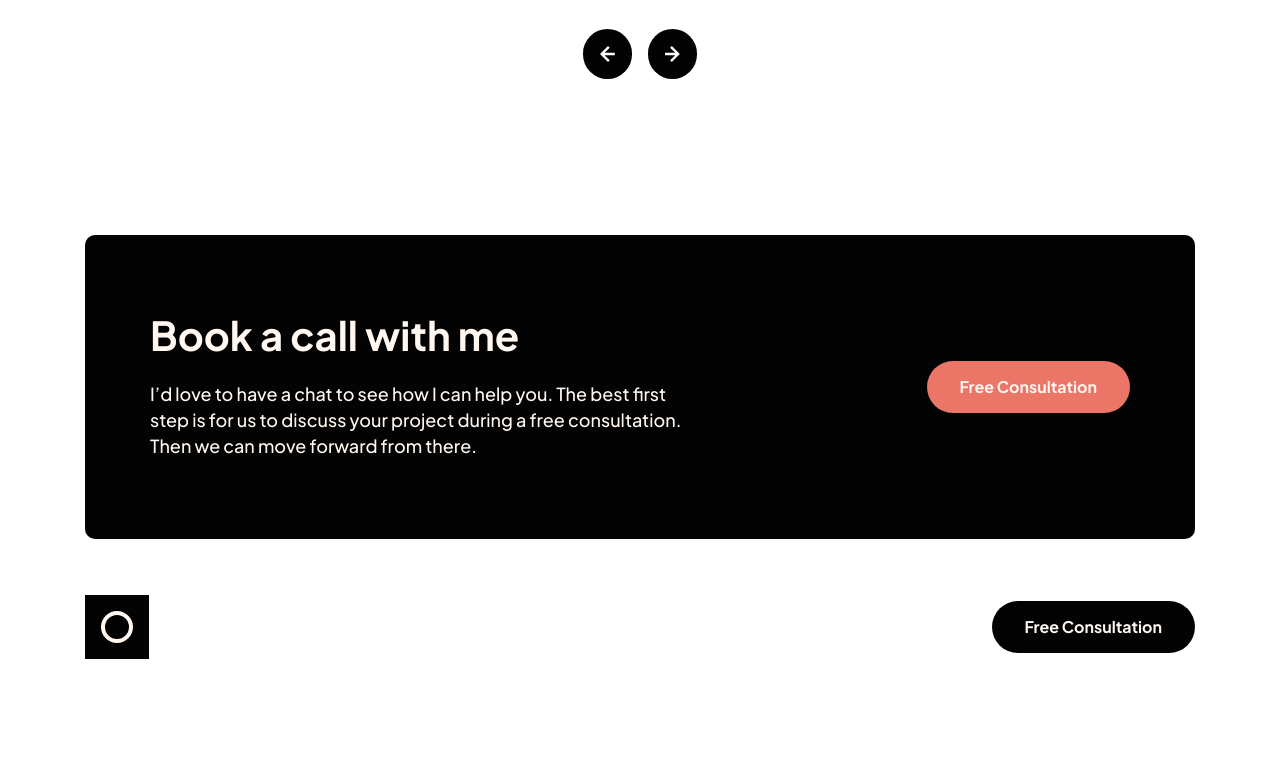
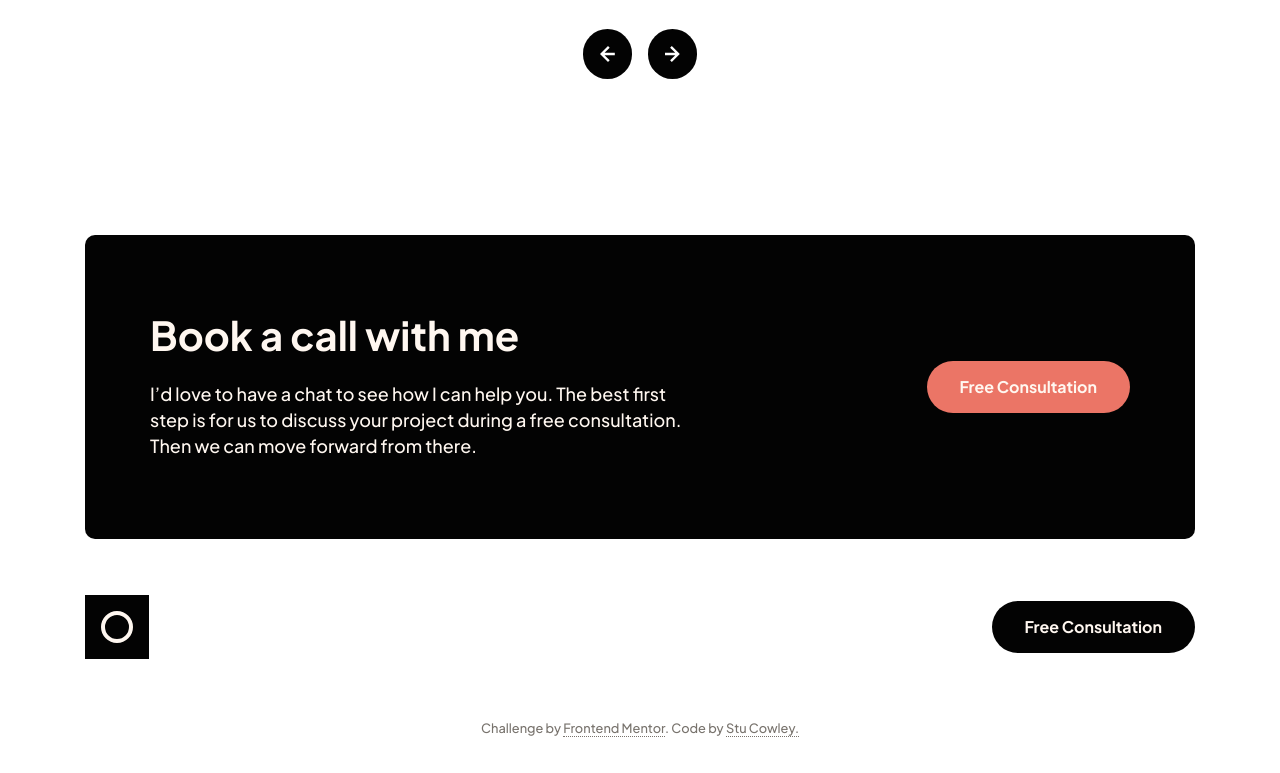
Before and after one commit to frontendstu/single-page-design-portfolio, a website: page src/index.html in a window 1280 px wide. Shown: the part 1765-2538 px from the top of the page. Before the commit the page ends 2480 px from the top, so only its background shows below. Drawn offline with nearby package versions, Linux system fonts and the light colour scheme; files that its build step writes are made by us from their sources.

Commit message:
feat(index.html): add page attribution

```diff
--- a/src/index.html
+++ b/src/index.html
@@ -166,6 +166,13 @@
             <nav class="site-header-nav">
                 <a href="#" class="btn btn-pri">Free consultation</a>
             </nav>
+
+        </div>
+
+        <div class="attribution fade-in">
+            <p>
+                Challenge by <a href="https://www.frontendmentor.io/challenges/singlepage-design-portfolio-2MMhyhfKVo" target="_blank">Frontend Mentor</a>. Code by <a href="https://github.com/frontendstu" target="_blank">Stu Cowley.</a>
+            </p>
         </div>
     </footer>
 
```
